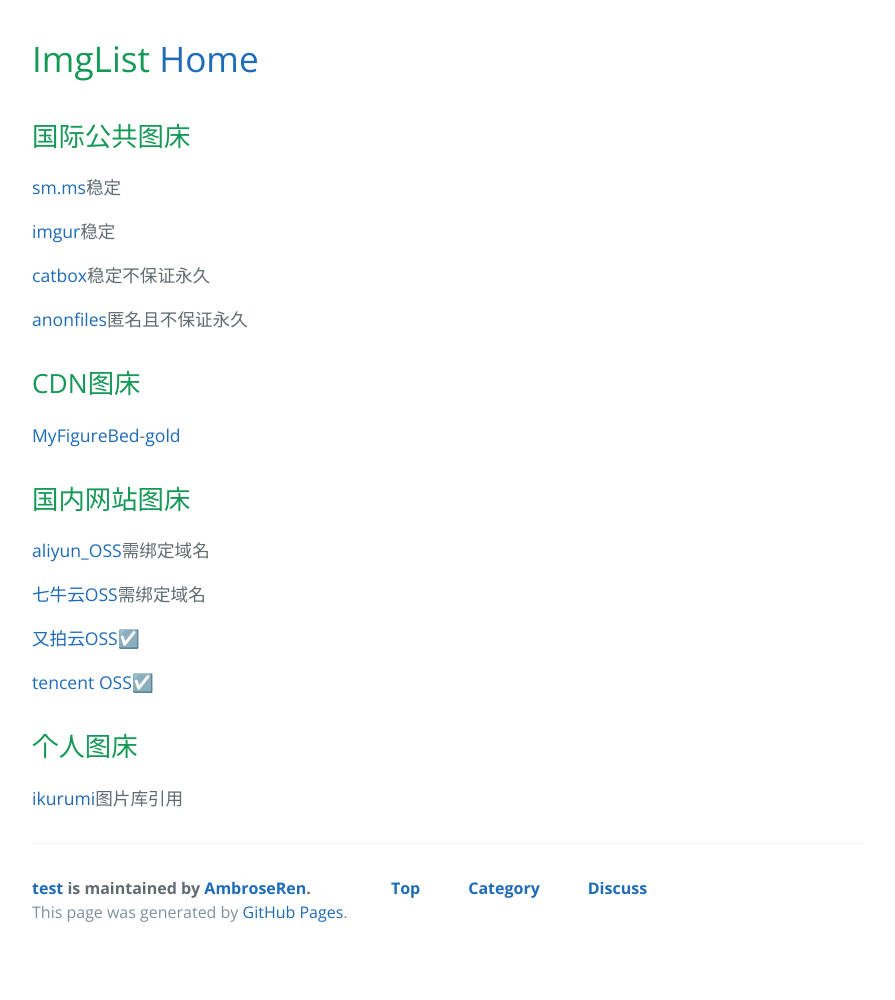
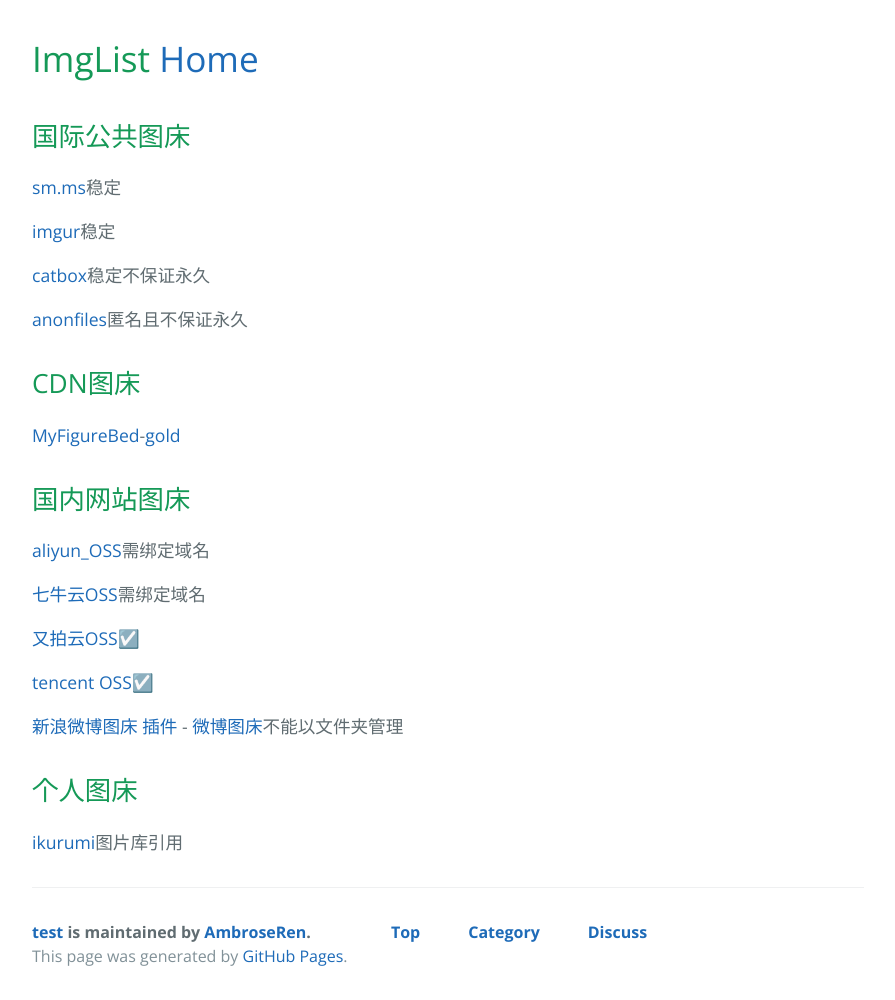
Before and after one commit to AmbroseRen/test, a Jekyll site: the page built from img/index.md, in a window 1280 px wide. Shown: the whole page, without its empty margins (192-1087 px from the left). Built offline with Jekyll 4.4.1, drawn with Linux system fonts in a browser that asks for light colours; our own code applies the rules of GitHub Pages for plain Markdown files; the repository's description, which GitHub fills in, is left out; before the commit the page ends 956 px from its top, so only the background shows below that.

Commit message:
Update index.md

```diff
--- a/img/index.md
+++ b/img/index.md
@@ -24,6 +24,8 @@
 
 [tencent OSS](https://console.cloud.tencent.com/cos/bucket)☑️
 
+[新浪微博图床 插件](https://chrome.google.com/webstore/detail/%E6%96%B0%E6%B5%AA%E5%BE%AE%E5%8D%9A%E5%9B%BE%E5%BA%8A/fdfdnfpdplfbbnemmmoklbfjbhecpnhf?hl=zh-CN) - [微博图床](https://chrome.google.com/webstore/detail/%E5%BE%AE%E5%8D%9A%E5%9B%BE%E5%BA%8A/pinjkilghdfhnkibhcangnpmcpdpmehk?hl=zh-CN)不能以文件夹管理
+
 ## 个人图床
 
 [ikurumi](https://ikurumi.com/wallpaper.php)图片库引用
```
